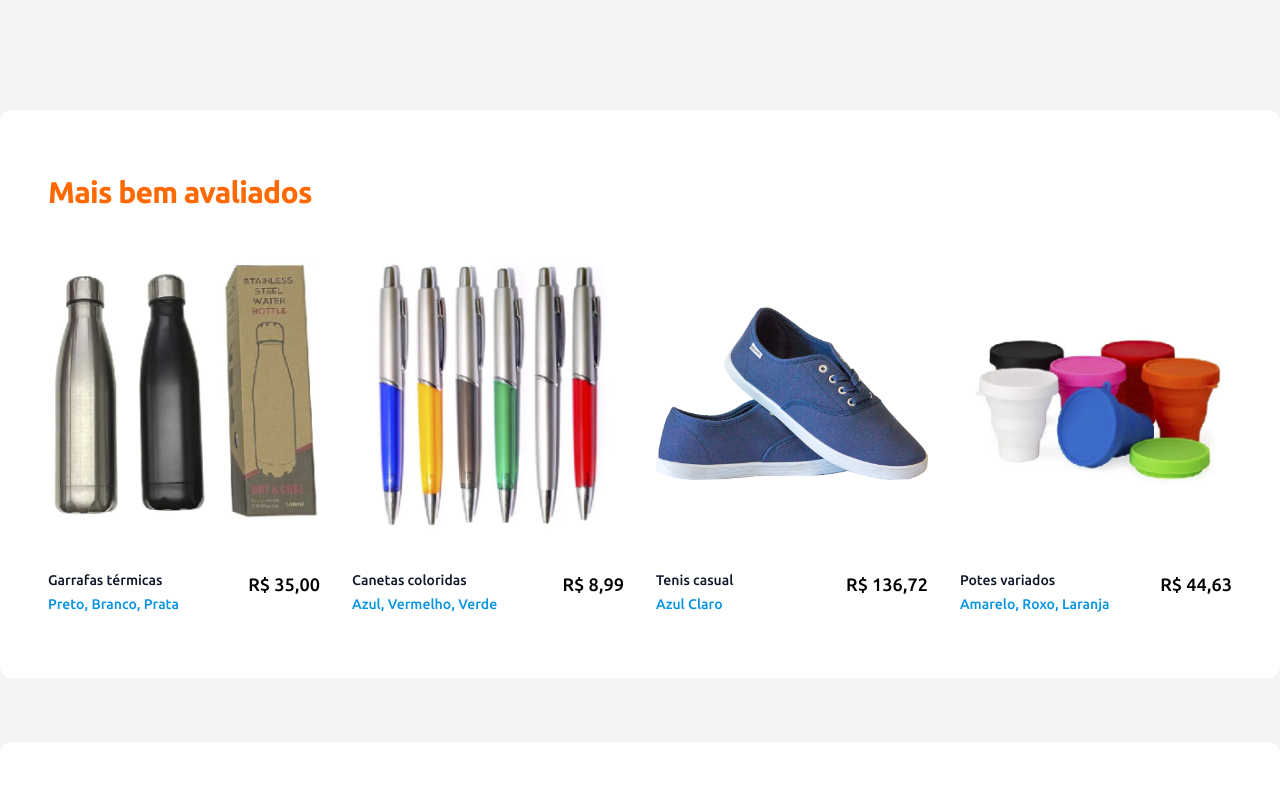
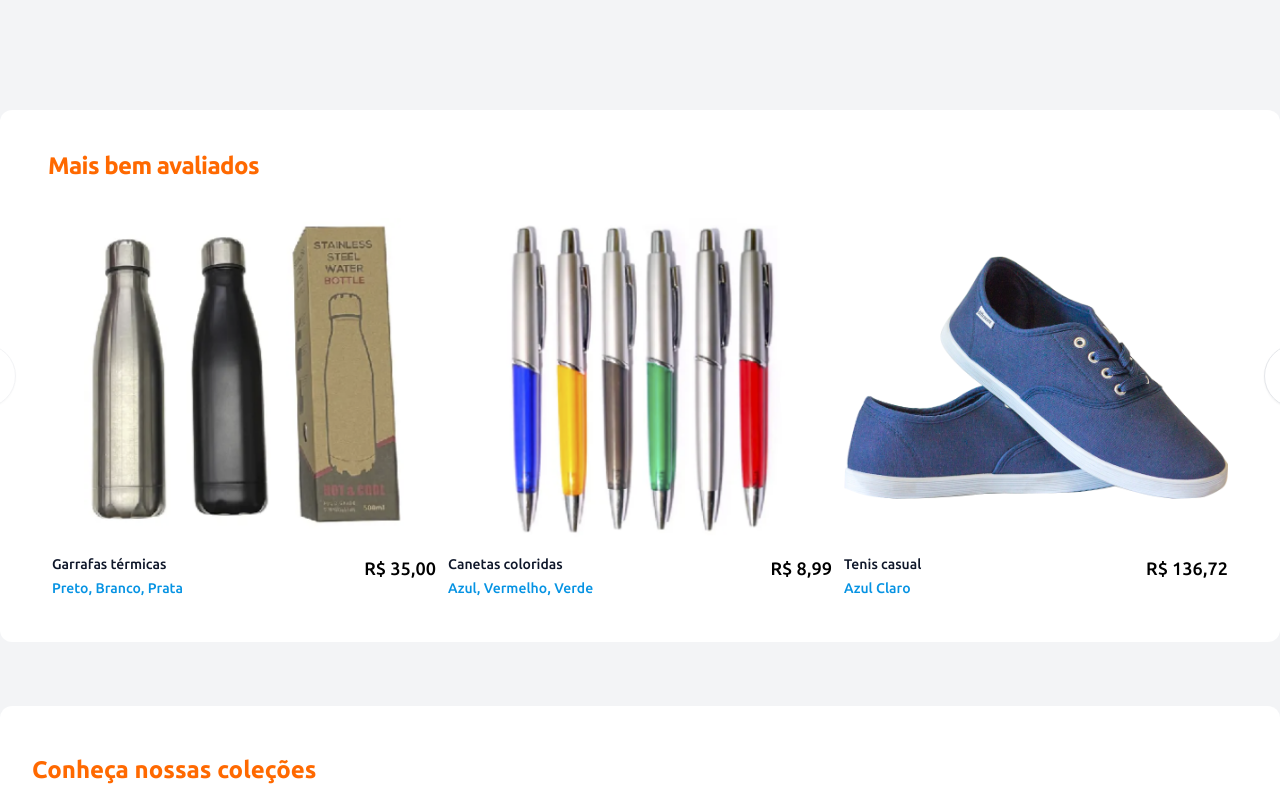
Before and after one commit to black-adm/estrela-america-v2, a Next.js app in the folder estrela-america-v2/: page / in a window 1280 px wide. Shown: the part 814-1600 px from the top of the page. Built offline with nearby package versions, Linux system fonts and the light colour scheme.

Commit message:
carousel products created

```diff
--- a/estrela-america-v2/src/app/assets/css/globals.css
+++ b/estrela-america-v2/src/app/assets/css/globals.css
@@ -74,3 +74,13 @@
     @apply bg-background text-foreground;
   }
 }
+
+.previous > svg {
+  width: 1.5rem;
+  height: 1.5rem;
+}
+
+.next > svg {
+  width: 1.5rem;
+  height: 1.5rem;
+}
--- a/estrela-america-v2/src/components/list-collections.tsx
+++ b/estrela-america-v2/src/components/list-collections.tsx
@@ -15,7 +15,8 @@ const callouts = [
   },
   {
     name: 'Produtos personalizados',
-    description: 'Use sua criatividade e encomende produtos personalizados de qualidade.',
+    description:
+      'Use sua criatividade e encomende produtos personalizados de qualidade.',
     imageSrc: '/camisas.jpg',
     imageAlt: 'Produtos personalizados',
     href: '#',
@@ -24,10 +25,10 @@ const callouts = [
 
 export function ListCollections() {
   return (
-      <div className="pb-12 md:pb-20">
+    <div className="pb-12 md:pb-20">
       <div className="bg-white mx-auto max-w-7xl px-4 sm:px-6 lg:px-8 rounded-xl">
-        <div className="mx-auto max-w-2xl py-10 sm:py-12 lg:max-w-none lg:py-16">
-          <h2 className="text-2xl sm:text-3xl font-bold text-primary-orange">
+        <div className="mx-auto max-w-2xl py-10 sm:py-12 lg:max-w-none">
+          <h2 className="text-2xl font-bold text-primary-orange">
             Conheça nossas coleções
           </h2>
 
@@ -47,7 +48,9 @@ export function ListCollections() {
                     {callout.name}
                   </a>
                 </h3>
-                <p className="text-base font-semibold text-primary-blue">{callout.description}</p>
+                <p className="text-base font-semibold text-primary-blue">
+                  {callout.description}
+                </p>
               </div>
             ))}
           </div>
--- a/estrela-america-v2/src/components/list-products.tsx
+++ b/estrela-america-v2/src/components/list-products.tsx
@@ -1,3 +1,13 @@
+'use client'
+
+import {
+  Carousel,
+  CarouselContent,
+  CarouselItem,
+  CarouselNext,
+  CarouselPrevious,
+} from '@/components/ui/carousel'
+
 const products = [
   {
     id: 1,
@@ -40,14 +50,18 @@ const products = [
 export function ListProducts() {
   return (
     <div className="my-16">
-      <div className="bg-white mx-auto max-w-2xl px-4 py-10 sm:px-6 sm:py-16 lg:max-w-7xl lg:px-12 rounded-xl">
-        <h2 className="text-2xl sm:text-3xl font-bold tracking-tight text-primary-orange">
+      <Carousel className="bg-white mx-auto max-w-2xl px-4 py-10 sm:px-6 lg:max-w-7xl lg:px-12 rounded-xl">
+        <h2 className="text-2xl pb-8 font-bold tracking-tight text-primary-orange">
           Mais bem avaliados
         </h2>
 
-        <div className="mt-6 grid grid-cols-1 gap-x-6 gap-y-10 sm:grid-cols-2 lg:grid-cols-4 xl:gap-x-8">
-          {products.map((product) => (
-            <div key={product.id} className="group relative">
+        <CarouselContent className="-ml-1">
+          {products.map((product, index) => (
+            <CarouselItem
+              key={product.id}
+              className="pl-1 md:basis-1/2 lg:basis-1/3"
+            >
+              <div className="p-1">
                 <div className="aspect-h-1 aspect-w-1 w-full overflow-hidden rounded-lg bg-white lg:aspect-none group-hover:opacity-75 lg:h-80">
                   <img
                     src={product.imageSrc}
@@ -72,9 +86,12 @@ export function ListProducts() {
                   </p>
                 </div>
               </div>
+            </CarouselItem>
           ))}
-        </div>
-      </div>
+        </CarouselContent>
+        <CarouselPrevious className="previous text-primary-blue bg-white w-16 h-16" />
+        <CarouselNext className="next text-primary-blue bg-white w-16 h-16" />
+      </Carousel>
     </div>
   )
 }
--- a/estrela-america-v2/src/components/menu.tsx
+++ b/estrela-america-v2/src/components/menu.tsx
@@ -50,7 +50,7 @@ export function Menu() {
                     Beleza
                   </div>
                 </NavigationMenuTrigger>
-                <NavigationMenuContent>
+                <NavigationMenuContent className="flex justify-center">
                   <ul className="flex flex-col w-60 gap-3 p-4">
                     {components.map((component) => (
                       <ListItem
@@ -69,7 +69,7 @@ export function Menu() {
                     Brindes
                   </div>
                 </NavigationMenuTrigger>
-                <NavigationMenuContent>
+                <NavigationMenuContent className="flex justify-center">
                   <ul className="flex flex-col w-60 gap-3 p-4">
                     {components.map((component) => (
                       <ListItem
@@ -88,7 +88,7 @@ export function Menu() {
                     Casa e cozinha
                   </div>
                 </NavigationMenuTrigger>
-                <NavigationMenuContent>
+                <NavigationMenuContent className="flex justify-center">
                   <ul className="flex flex-col w-60 gap-3 p-4">
                     {components.map((component) => (
                       <ListItem
@@ -107,7 +107,7 @@ export function Menu() {
                     Papelaria
                   </div>
                 </NavigationMenuTrigger>
-                <NavigationMenuContent>
+                <NavigationMenuContent className="flex justify-center">
                   <ul className="flex flex-col w-60 gap-3 p-4">
                     {components.map((component) => (
                       <ListItem
@@ -126,7 +126,7 @@ export function Menu() {
                     Relógios
                   </div>
                 </NavigationMenuTrigger>
-                <NavigationMenuContent>
+                <NavigationMenuContent className="flex justify-center">
                   <ul className="flex flex-col w-60 gap-3 p-4">
                     {components.map((component) => (
                       <ListItem
@@ -145,7 +145,7 @@ export function Menu() {
                     Tecnologia
                   </div>
                 </NavigationMenuTrigger>
-                <NavigationMenuContent>
+                <NavigationMenuContent className="flex justify-center">
                   <ul className="flex flex-col w-60 gap-3 p-4">
                     {components.map((component) => (
                       <ListItem
@@ -164,7 +164,7 @@ export function Menu() {
                     Utilidades
                   </div>
                 </NavigationMenuTrigger>
-                <NavigationMenuContent>
+                <NavigationMenuContent className="flex">
                   <ul className="flex flex-col w-60 gap-3 p-4">
                     {components.map((component) => (
                       <ListItem
```
Lines whose indentation alone changed are shown as unchanged.
